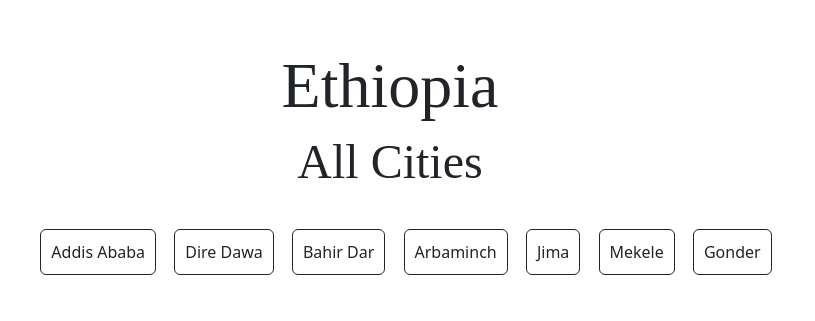
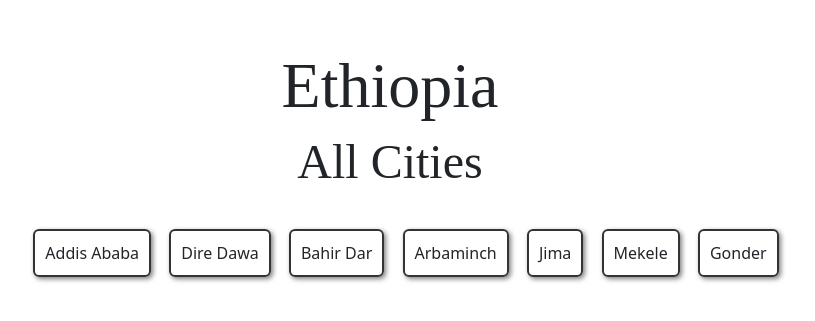
Before and after one commit to dagmawib/Ambiance-Engine, a Flask app: page /cities in a window 1280 px wide. Shown: the part 66-387 px from the top of the page, without its empty margins (250-1065 px from the left). Run offline with Flask 3, Linux system fonts and the light colour scheme.

Commit message:
Cities page modification

```diff
--- a/static/style.css
+++ b/static/style.css
@@ -401,4 +401,6 @@ body{
 .citiesPage button{
     padding: 10px;
     margin: 7px;
+    box-shadow: 2px 2px 5px rgba(0, 0, 0, 0.5);
+    border: 2px solid #333;
 }
```
